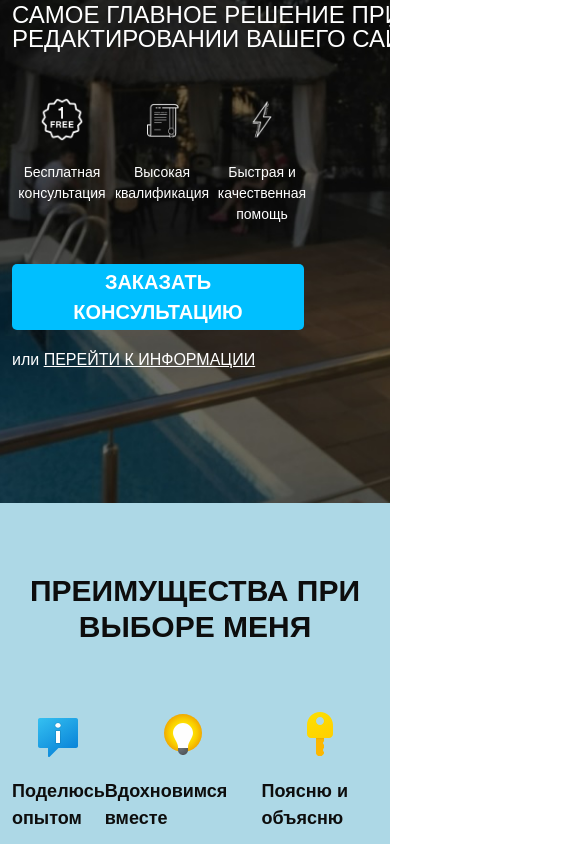
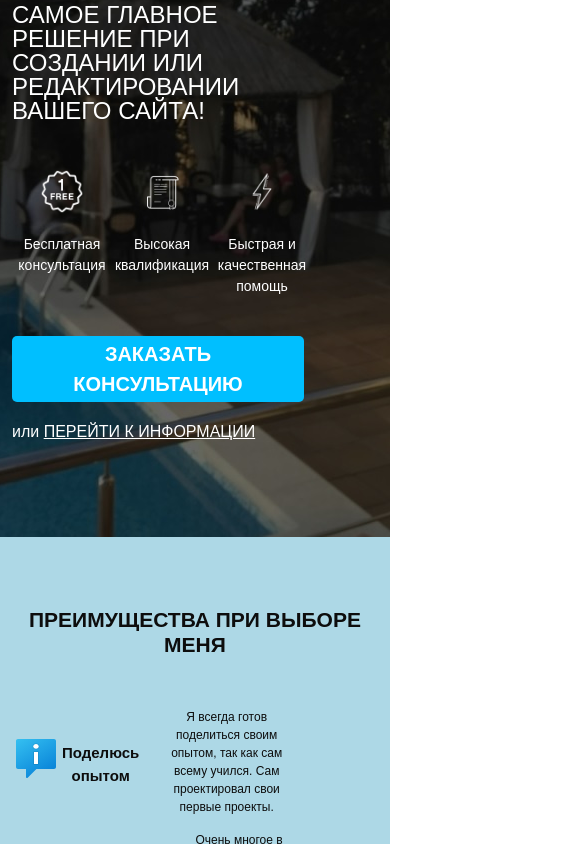
Before and after one commit to TjayViktor/Viktor.github.io, a plain HTML site: page index.html in a window 390 px wide. Shown: the part 214-1058 px from the top of the page, 585 px wide, since content can reach past the window. Drawn offline with Linux system fonts and the light colour scheme.

Commit message:
change media for promo and advantages

```diff
--- a/sass/base/_media.scss
+++ b/sass/base/_media.scss
@@ -48,6 +48,25 @@
                 font-size: 17px;
             }
         }
+        &__wrapper {
+            .promo__subheader {
+                width: 550px;
+            }
+        }
+    }
+    .advantages {
+        .title {
+            font-size: 24px;
+        }
+        &__item {
+            max-width: 227px;
+            .advantages__subtitle {
+                font-size: 15px;
+            }
+            .advantages__descr {
+                font-size: 12px;
+            }
+        }
     }
 }
 
@@ -91,6 +110,33 @@
                 height: 66px;
                 margin-top: 39px;
             }
+            .promo__subheader {
+                width: 300px;
+            }
+        }
+    }
+    .advantages {
+        .title {
+            font-size: 21px;
+        }
+        &__wrapper {
+            margin-top: 36px;
+            display: block;
+        }
+        &__subtitle {
+            font-size: 12px;
+            margin-top: 20px;
+            padding: 0 2px;
+        }
+        &__item {
+            display: flex;
+            align-items: center;
+            max-width: 300px;
+            flex-direction: row;
+        }
+        &__descr {
+            font-size: 11px;
+            padding: 0 15px;
         }
     }
 }
--- a/sass/blocks/_advantages.scss
+++ b/sass/blocks/_advantages.scss
@@ -17,6 +17,7 @@
 		color: #0d0d0d;
 		font-size: 18px;
 		font-weight: 700;
+		text-align: center;
 	}
 	&__descr {
 		margin-top: 15px;
--- a/sass/blocks/_promo.scss
+++ b/sass/blocks/_promo.scss
@@ -1,7 +1,7 @@
 .promo {
 	min-height: 750px;
 	padding: 0px 0 93px 0;
-	background: url(../../img/main_bg.jpg)center (center/cover)no-repeat;
+	background: url(../img/main_bg.jpg)center (center/cover)no-repeat;
 	&__wrapper {
 		display: flex;
 		flex-direction: column;
--- a/sass/style.scss
+++ b/sass/style.scss
@@ -9,6 +9,8 @@
 @import "blocks/promo";
 @import "blocks/header";
 @import "blocks/buttons";
-@import "base/media";
 @import "blocks/titles";
 @import "blocks/advantages";
+
+
+@import "base/media";
```
Also changed, not shown: css/style.min.css.
